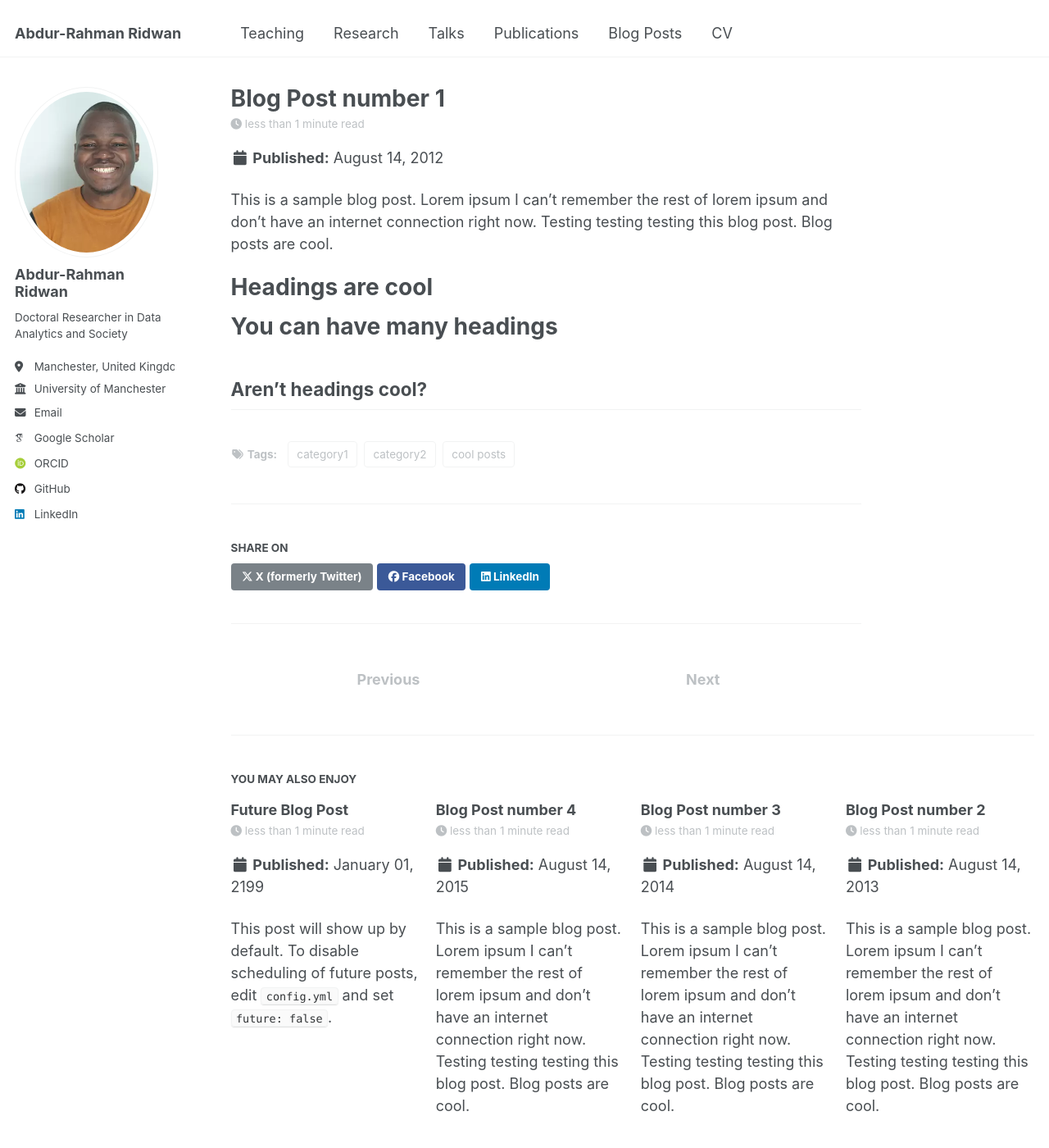
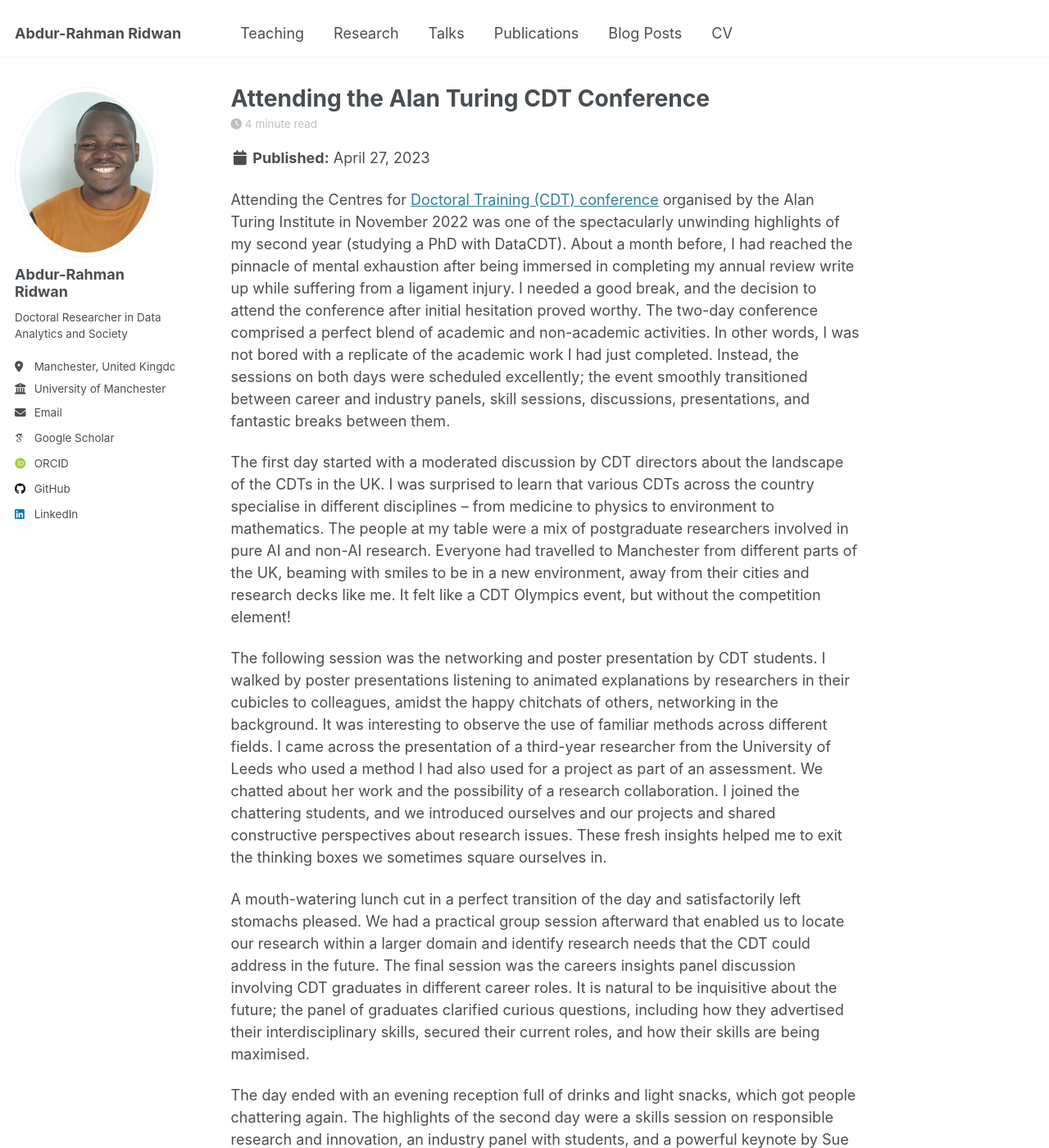
Before and after one commit to abdurrahmanlanrewaju/abdurrahmanlanrewaju.github.io, a Jekyll site: the page built from _posts/2012-08-14-blog-post-1.md, in a window 1280 px wide and 1400 px high. Shown: the whole window at 82% size. Built offline with Jekyll 4.4.1, drawn with Linux system fonts in a browser that asks for light colours; some web fonts are replaced; some of the changed text lies outside the part shown.

Commit message:
First Blogpost Edit

```diff
--- a/_posts/2012-08-14-blog-post-1.md
+++ b/_posts/2012-08-14-blog-post-1.md
@@ -1,16 +1,30 @@
 ---
-title: 'Blog Post number 1'
-date: 2012-08-14
+title: 'Attending the Alan Turing CDT Conference'
+date: 2023-04-27
 permalink: /posts/2012/08/blog-post-1/
 tags:
-  - cool posts
-  - category1
-  - category2
+  - conference
+  - Alan Turing
+  - Data A
 ---
 
-This is a sample blog post. Lorem ipsum I can't remember the rest of lorem ipsum and don't have an internet connection right now. Testing testing testing this blog post. Blog posts are cool.
+Attending the Centres for [Doctoral Training (CDT) conference](https://www.turing.ac.uk/events/cdt-conference) organised by the Alan Turing Institute in November 2022 was one of the spectacularly unwinding highlights of my second year (studying a PhD with DataCDT). About a month before, I had reached the pinnacle of mental exhaustion after being immersed in completing my annual review write up while suffering from a ligament injury. I needed a good break, and the decision to attend the conference after initial hesitation proved worthy. The two-day conference comprised a perfect blend of academic and non-academic activities. In other words, I was not bored with a replicate of the academic work I had just completed. Instead, the sessions on both days were scheduled excellently; the event smoothly transitioned between career and industry panels, skill sessions, discussions, presentations, and fantastic breaks between them.
 
-Headings are cool
+The first day started with a moderated discussion by CDT directors about the landscape of the CDTs in the UK. I was surprised to learn that various CDTs across the country specialise in different disciplines – from medicine to physics to environment to mathematics. The people at my table were a mix of postgraduate researchers involved in pure AI and non-AI research. Everyone had travelled to Manchester from different parts of the UK, beaming with smiles to be in a new environment, away from their cities and research decks like me. It felt like a CDT Olympics event, but without the competition element!
+
+The following session was the networking and poster presentation by CDT students. I walked by poster presentations listening to animated explanations by researchers in their cubicles to colleagues, amidst the happy chitchats of others, networking in the background. It was interesting to observe the use of familiar methods across different fields. I came across the presentation of a third-year researcher from the University of Leeds who used a method I had also used for a project as part of an assessment. We chatted about her work and the possibility of a research collaboration. I joined the chattering students, and we introduced ourselves and our projects and shared constructive perspectives about research issues. These fresh insights helped me to exit the thinking boxes we sometimes square ourselves in.
+
+A mouth-watering lunch cut in a perfect transition of the day and satisfactorily left stomachs pleased. We had a practical group session afterward that enabled us to locate our research within a larger domain and identify research needs that the CDT could address in the future. The final session was the careers insights panel discussion involving CDT graduates in different career roles. It is natural to be inquisitive about the future; the panel of graduates clarified curious questions, including how they advertised their interdisciplinary skills, secured their current roles, and how their skills are being maximised.
+
+The day ended with an evening reception full of drinks and light snacks, which got people chattering again. The highlights of the second day were a skills session on responsible research and innovation, an industry panel with students, and a powerful keynote by Sue Daley.
+
+The skills session involved a brief lecture about a comprehensive framework for exploring the ethical significance of technology projects. It was enthralling to learn about each project’s lifecycle model stage: we reflected on them in an engaging group activity – from project formulation, to model updating and provisioning. Through discussions, I made the crucial and important realisation that I can, and should, make in-depth considerations towards the ethical implications of my research.
+
+In another exciting group activity after a break, we evaluated stakeholder salience through a case study that enabled us to understand how the different characteristics of stakeholders may inform various vulnerabilities to artificial intelligence research projects. Through the activity, we learned how to use a process-based approach to designing engagement with different stakeholders that our PhD research involves.
+
+To cap the event, Sue Daley from Tech UK delivered a powerful speech that emphasised the urgent need and numerous opportunities for Data Analytics professionals in the UK, and urged attendees to progress in our research and answer the call of the world waiting for our expertise.
+
+I walked away from the event with my head held high, and with renewed motivation and drive. If you want to network with colleagues within, and beyond, your research field, expose yourself to relevant research and career stakeholders, develop relevant insights about career options, and interact with potential future employers in a relaxed atmosphere with fabulous food and drinks, then I would encourage you to attend the next Alan Turing CDT conference. As my first-ever CDT conference experience was practically perfect, and the conference itself well organised, I can’t wait to see what the next conference will look like!
 ======
 
 You can have many headings
```
